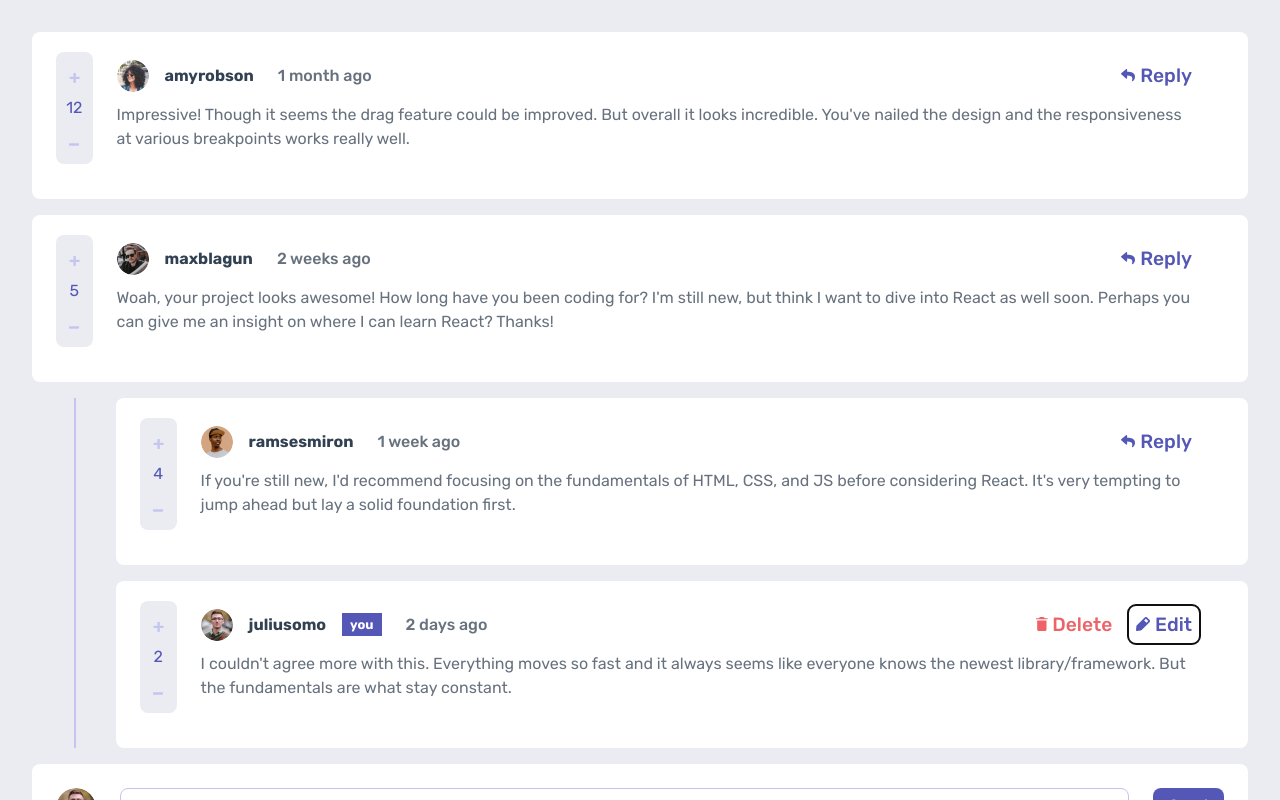
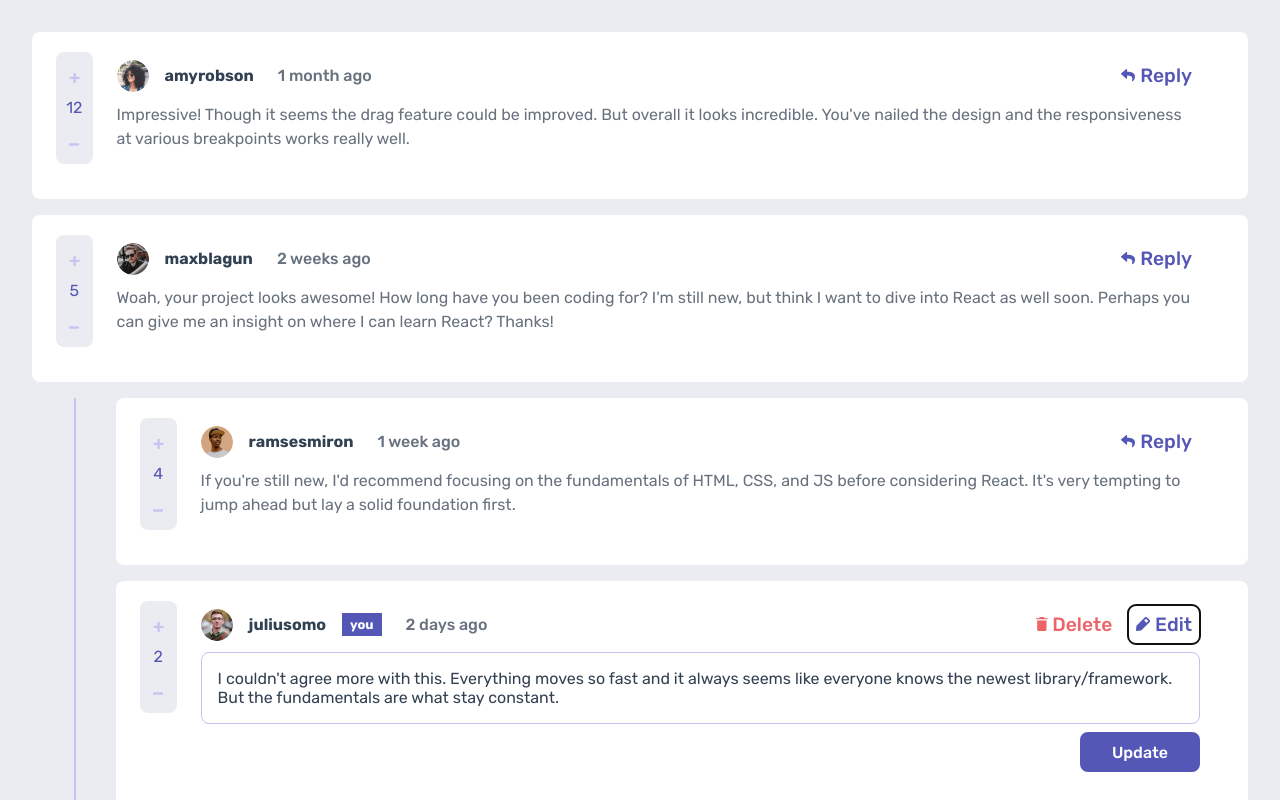
Before and after one commit to Sanjoymajee/interactive-comment-section, a React (Vite) app: page / in a window 1280 px wide. Both pictures are taken after a click on the button "Edit". Shown: the top 800 px of the page. Built offline with nearby package versions, Linux system fonts and the light colour scheme.

Commit message:
Added editing feature

```diff
--- a/src/components/Comment.tsx
+++ b/src/components/Comment.tsx
@@ -38,6 +38,8 @@ export default function Comment({ comment, addReply, onDelete }: CommentProps) {
   const [replying, setReplying] = useState(false);
   const user = comment.user;
   const { deleting, setDeleting } = useCommentReply();
+  const [editing, setEditing] = useState(false);
+  const [commentText, setCommentText] = useState(comment.content);
 
   return (
     <div className="comment_reply">
@@ -86,7 +88,7 @@ export default function Comment({ comment, addReply, onDelete }: CommentProps) {
                   <img src="/images/icon-delete.svg" alt="delete-icon" />
                   Delete
                 </button>
-                <button id="edit-button">
+                <button id="edit-button" onClick={() => setEditing(true)}>
                   <img src="/images/icon-edit.svg" alt="edit-icon" />
                   Edit
                 </button>
@@ -100,19 +102,31 @@ export default function Comment({ comment, addReply, onDelete }: CommentProps) {
               </div>
             )}
           </div>
+          {editing ? (
+            <div className="editing_area">
+              <textarea
+                name="comment"
+                id="edit-comment"
+                placeholder="Add a comment..."
+                value={commentText}
+                onChange={(e) => setCommentText(e.target.value)}
+              ></textarea>
+              <button onClick={() => setEditing(false)}>Update</button>
+            </div>
+          ) : (
             <div className="comment_text">
-            {comment.content.length > 300 && !showMore ? (
+              {commentText.length > 300 && !showMore ? (
                 <span>
                   <p>
-                  {comment.content.slice(0, 300)}...
+                    {commentText.slice(0, 300)}...
                     <button onClick={() => setShowMore(true)}>Show More</button>
                   </p>
                 </span>
               ) : (
                 <span>
                   <p>
-                  {comment.content}
-                  {comment.content.length > 300 && (
+                    {commentText}
+                    {commentText.length > 300 && (
                       <button onClick={() => setShowMore(false)}>
                         Show Less
                       </button>
@@ -121,6 +135,7 @@ export default function Comment({ comment, addReply, onDelete }: CommentProps) {
                 </span>
               )}
             </div>
+          )}
         </div>
       </div>
       {replying ? (
--- a/src/components/CommentSection.tsx
+++ b/src/components/CommentSection.tsx
@@ -60,12 +60,11 @@ export default function CommentSection() {
         <form action="POST" onSubmit={(e) => addComment(e)}>
           <div className="reply_content">
             <img src={currentUser.image.png} alt={currentUser.username} />
-            <input
+            <textarea
               name="comment"
-              type="text"
               placeholder="Add a comment..."
               autoComplete="off"
-            ></input>
+            ></textarea>
             <button type="submit">Send</button>
           </div>
         </form>
--- a/src/components/ReplyBox.tsx
+++ b/src/components/ReplyBox.tsx
@@ -34,12 +34,7 @@ export default function ReplyBox({
       <form action="POST" onSubmit={(e) => sendReply(e)}>
         <div className="reply_content">
           <img src={currentUser.image.png} alt={currentUser.username} />
-          <input
-            name="comment"
-            type="text"
-            placeholder="Add a comment..."
-            autoComplete="off"
-          ></input>
+          <textarea name="comment" placeholder="Add a comment..."></textarea>
           <button type="submit">Reply</button>
         </div>
       </form>
--- a/src/styles/Comment.css
+++ b/src/styles/Comment.css
@@ -176,6 +176,43 @@
   opacity: 0.5;
 }
 
+.editing_area {
+  width: 100%;
+  display: flex;
+  flex-direction: column;
+}
+
+.editing_area textarea {
+  width: 100%;
+  height: auto;
+  border: none;
+  outline: none;
+  resize: none;
+  padding: 1rem;
+  margin-top: 0.5rem;
+  border-radius: 0.5rem;
+  box-sizing: border-box;
+  background-color: var(--White);
+  border: 1px solid var(--Light-grayish-blue);
+  color: var(--Dark-blue);
+  font-family: "Rubik", sans-serif;
+  font-size: 1rem;
+}
+
+.editing_area textarea::placeholder {
+  color: var(--Dark-blue);
+  font-weight: 700;
+}
+
+.editing_area button {
+  width: 120px;
+  align-self: flex-end;
+  margin: 0;
+  margin-top: 0.5rem;
+  background-color: var(--Moderate-blue);
+  color: var(--White);
+}
+
 .comment_text p {
   margin: 0;
   padding: 0;
@@ -219,3 +256,7 @@ button:focus {
   outline: none;
   border: none;
 }
+
+button:hover {
+  opacity: 0.5;
+}
--- a/src/styles/ReplyBox.css
+++ b/src/styles/ReplyBox.css
@@ -23,7 +23,7 @@
   border-radius: 50%;
 }
 
-.reply_content input {
+.reply_content textarea {
   width: 100%;
   height: auto;
   border: none;
@@ -36,11 +36,12 @@
   border: 1px solid var(--Light-grayish-blue);
   color: var(--Dark-blue);
   font-size: 1rem;
+  font-family: "Rubik", sans-serif;
 }
 
-.reply_content input::placeholder {
+.reply_content textarea::placeholder {
   color: var(--Dark-blue);
-  font-weight: 700;
+  font-weight: 500;
 }
 
 .reply_content button {
```
Lines whose indentation alone changed are shown as unchanged.
